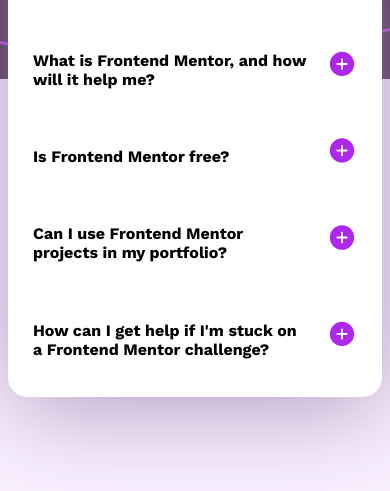
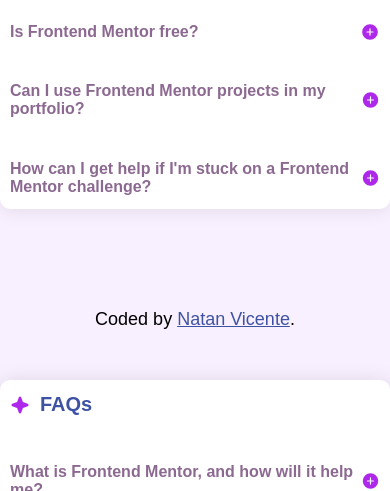
Before and after one commit to natancent/accordion, a plain HTML site: page index.html in a window 390 px wide. Shown: the part 188-679 px from the top of the page. Drawn offline with nearby package versions, Linux system fonts and the light colour scheme.

Commit message:
Refactor project structure: Separated HTML, CSS, and JavaScript into distinct files for improved organization and maintainability.

```diff
--- a/index.html
+++ b/index.html
@@ -1,163 +1,96 @@
 <!DOCTYPE html>
 <html lang="en">
-
 <head>
   <meta charset="UTF-8">
   <meta name="viewport" content="width=device-width, initial-scale=1.0">
-  <!-- displays site properly based on user's device -->
-
   <link rel="icon" type="image/png" sizes="32x32" href="./assets/images/favicon-32x32.png">
-
-  <link rel="preconnect" href="https://fonts.googleapis.com">
-  <link rel="preconnect" href="https://fonts.gstatic.com" crossorigin>
-  <link href="https://fonts.googleapis.com/css2?family=Work+Sans:wght@400;600;700&display=swap" rel="stylesheet">
-
-  <title>Frontend Mentor | FAQ accordion</title>
-
-
-  <style>
-    .attribution {
-      font-size: 18px;
-      text-align: center;
-      margin-top: 100px;
-    }
-
-    .attribution a {
-      color: hsl(228, 45%, 44%);
-    }
-
-    * {
-      font-family: 'Work Sans', sans-serif;
-    }
-
-    body {
-      background-color: hsl(275, 100%, 97%);
-      background-image: url(./assets/images/background-pattern-desktop.svg);
-      background-position: top center;
-      background-repeat: repeat-x;
-      background-size: 1200px;
-      display: flex;
-      flex-direction: column;
-      justify-content: space-around;
-      align-items: center;
-
-    }
-
-    .faqs {
-      display: flex;
-    }
-
-    .star {
-      margin-right: 10px;
-    }
-
-    .container {
-      background-color: white;
-      max-width: 500px;
-      max-height: auto;
-      margin-top: 80px;
-      padding: 25px;
-      object-fit: cover;
-      box-shadow: 2px 10px 100px hsl(277, 22%, 67%);
-      border-radius: 5vmin;
-    }
-
-    h2 {
-      font-size: 16px;
-      margin-top: 25px;
-      margin-right: 20px;
-      cursor: pointer;
-    }
-
-    h2:hover {
-      color: hsl(292, 63%, 50%);
-    }
-
-    p {
-      font-size: 16px;
-      display: none;
-      color: hsl(292, 16%, 49%);
-
-    }
-
-    .snipe {
-      display: flex;
-      justify-content: space-between;
-      margin-top: 20px;
-    }
-
-    .snipe>img {
-      cursor: pointer;
-    }
-  </style>
+  <link rel="stylesheet" href="styles.css">
+  <title>Frontend Mentor | FAQ Accordion</title>
 </head>
-
 <body>
   <div class="container">
-
-    <div class="faqs"><img class="star" src="./assets/images/icon-star.svg" alt="star">
+    <div class="faqs">
+      <img class="star" src="./assets/images/icon-star.svg" alt="star">
       <h1>FAQs</h1>
     </div>
 
-    <div class="snipe">
+    <div class="snipe" onclick="toggleAnswer('one', this)">
       <h2>What is Frontend Mentor, and how will it help me?</h2>
-      <img onclick="toggleAnswer('one', this)" src="./assets/images/icon-plus.svg" alt="A Plus Sign">
+      <img src="./assets/images/icon-plus.svg" alt="A Plus Sign">
     </div>
+    <p id="one">Frontend Mentor offers realistic coding challenges to help developers improve their frontend coding skills with projects in HTML, CSS, and JavaScript. It's suitable for all levels and ideal for portfolio building.</p>
 
+    <div class="snipe" onclick="toggleAnswer('two', this)">
+      <h2>Is Frontend Mentor free?</h2>
+      <img src="./assets/images/icon-plus.svg" alt="A Plus Sign">
+    </div>
+    <p id="two">Yes, Frontend Mentor offers both free and premium coding challenges, with the free option providing access to a range of projects suitable for all skill levels.</p>
 
-    <p id="one">Frontend Mentor offers realistic coding challenges to help developers improve their
-      frontend coding skills with projects in HTML, CSS, and JavaScript. It's suitable for
-      all levels and ideal for portfolio building.</p>
+    <div class="snipe" onclick="toggleAnswer('three', this)">
+      <h2>Can I use Frontend Mentor projects in my portfolio?</h2>
+      <img src="./assets/images/icon-plus.svg" alt="A Plus Sign">
+    </div>
+    <p id="three">Yes, you can use projects completed on Frontend Mentor in your portfolio. It's an excellent way to showcase your skills to potential employers!</p>
 
-
-    <!-- Pergunta 1 -->
-    <div class="snipe">
-      <h2>Is Frontend Mentor free?</h2>
-      <img onclick="toggleAnswer('two', this)" src="./assets/images/icon-plus.svg" alt="A Plus Sign">
+    <div class="snipe" onclick="toggleAnswer('four', this)">
+      <h2>How can I get help if I'm stuck on a Frontend Mentor challenge?</h2>
+      <img src="./assets/images/icon-plus.svg" alt="A Plus Sign">
     </div>
-    <p id="two" style="display: none;">Yes, Frontend Mentor offers both free and premium coding challenges, with the
-      free option providing access to a range of projects suitable for all skill levels.</p>
-
-    <!-- Pergunta 2 -->
-    <div class="snipe">
-      <h2>Can I use Frontend Mentor projects in my portfolio?</h2>
-      <img onclick="toggleAnswer('three', this)" src="./assets/images/icon-plus.svg" alt="A Plus Sign">
-    </div>
-    <p id="three" style="display: none;">Yes, you can use projects completed on Frontend Mentor in your portfolio. It's
-      an excellent way to showcase your skills to potential employers!</p>
-
-    <!-- Pergunta 3 -->
-    <div class="snipe">
-      <h2>How can I get help if I'm stuck on a Frontend Mentor challenge?</h2>
-      <img onclick="toggleAnswer('four', this)" src="./assets/images/icon-plus.svg" alt="A Plus Sign">
-    </div>
-    <p id="four" style="display: none;">The best place to get help is inside Frontend Mentor's Discord community.
-      There's a help channel where you can ask questions and seek support from other community members.</p>
-
+    <p id="four">The best place to get help is inside Frontend Mentor's Discord community. There's a help channel where you can ask questions and seek support from other community members.</p>
   </div>
 
   <div class="attribution">
-    Challenge by <a href="https://www.frontendmentor.io?ref=challenge" target="_blank">Frontend Mentor</a>.
-    Coded by <a href="#">Natan Vicente</a>.
+    Coded by <a href="https://github.com/natancent" target="_blank">Natan Vicente</a>.
   </div>
-  <script>
 
+  <script src="script.js"></script>
+</body>
+</html>
+<!DOCTYPE html>
+<html lang="en">
+<head>
+  <meta charset="UTF-8">
+  <meta name="viewport" content="width=device-width, initial-scale=1.0">
+  <link rel="icon" type="image/png" sizes="32x32" href="./assets/images/favicon-32x32.png">
+  <link rel="stylesheet" href="styles.css">
+  <title>Frontend Mentor | FAQ Accordion</title>
+</head>
+<body>
+  <div class="container">
+    <div class="faqs">
+      <img class="star" src="./assets/images/icon-star.svg" alt="star">
+      <h1>FAQs</h1>
+    </div>
 
-    function toggleAnswer(elementId, imageElement) {
-      let answer = document.getElementById(elementId);
-      let imageSrc = imageElement.src;
+    <div class="snipe" onclick="toggleAnswer('one', this)">
+      <h2>What is Frontend Mentor, and how will it help me?</h2>
+      <img src="./assets/images/icon-plus.svg" alt="A Plus Sign">
+    </div>
+    <p id="one">Frontend Mentor offers realistic coding challenges to help developers improve their frontend coding skills with projects in HTML, CSS, and JavaScript. It's suitable for all levels and ideal for portfolio building.</p>
 
-      if (answer.style.display === 'block') {
-        answer.style.display = 'none';
-        imageElement.src = imageSrc.replace('icon-minus.svg', 'icon-plus.svg');
-      } else {
-        answer.style.display = 'block';
-        imageElement.src = imageSrc.replace('icon-plus.svg', 'icon-minus.svg');
-      }
-    }
-  </script>
+    <div class="snipe" onclick="toggleAnswer('two', this)">
+      <h2>Is Frontend Mentor free?</h2>
+      <img src="./assets/images/icon-plus.svg" alt="A Plus Sign">
+    </div>
+    <p id="two">Yes, Frontend Mentor offers both free and premium coding challenges, with the free option providing access to a range of projects suitable for all skill levels.</p>
 
-  </script>
+    <div class="snipe" onclick="toggleAnswer('three', this)">
+      <h2>Can I use Frontend Mentor projects in my portfolio?</h2>
+      <img src="./assets/images/icon-plus.svg" alt="A Plus Sign">
+    </div>
+    <p id="three">Yes, you can use projects completed on Frontend Mentor in your portfolio. It's an excellent way to showcase your skills to potential employers!</p>
+
+    <div class="snipe" onclick="toggleAnswer('four', this)">
+      <h2>How can I get help if I'm stuck on a Frontend Mentor challenge?</h2>
+      <img src="./assets/images/icon-plus.svg" alt="A Plus Sign">
+    </div>
+    <p id="four">The best place to get help is inside Frontend Mentor's Discord community. There's a help channel where you can ask questions and seek support from other community members.</p>
+  </div>
+
+  <div class="attribution">
+    Coded by <a href="https://github.com/natancent" target="_blank">Natan Vicente</a>.
+  </div>
+
+  <script src="script.js"></script>
 </body>
-
 </html>
--- /dev/null
+++ b/script.js
@@ -0,0 +1,12 @@
+function toggleAnswer(elementId, imageElement) {
+    let answer = document.getElementById(elementId);
+    let imageSrc = imageElement.querySelector('img').src;
+
+    if (answer.style.display === 'block') {
+        answer.style.display = 'none';
+        imageElement.querySelector('img').src = imageSrc.replace('icon-minus.svg', 'icon-plus.svg');
+    } else {
+        answer.style.display = 'block';
+        imageElement.querySelector('img').src = imageSrc.replace('icon-plus.svg', 'icon-minus.svg');
+    }
+}
--- /dev/null
+++ b/styles.css
@@ -0,0 +1,83 @@
+body {
+    font-family: 'Work Sans', sans-serif;
+    background-color: hsl(275, 100%, 97%);
+    margin: 0;
+    padding: 0;
+    background-image: url('./assets/images/background-pattern-desktop.svg');
+    background-position: top center;
+    background-repeat: repeat-x;
+    background-size: 1200px;
+}
+
+.container {
+    max-width: 800px;
+    margin: 50px auto;
+    padding: 20px;
+    background-color: white;
+    border-radius: 10px;
+    box-shadow: 0px 0px 20px rgba(0, 0, 0, 0.1);
+    /* Adding shadow */
+}
+
+.faqs {
+    display: flex;
+    align-items: center;
+    margin-bottom: 20px;
+}
+
+.star {
+    margin-right: 10px;
+}
+
+h1 {
+    font-size: 24px;
+    color: hsl(228, 45%, 44%);
+}
+
+.snipe {
+    display: flex;
+    justify-content: space-between;
+    align-items: center;
+    margin-bottom: 15px;
+    cursor: pointer;
+}
+
+h2 {
+    font-size: 18px;
+    color: hsl(292, 16%, 49%);
+}
+
+p {
+    font-size: 16px;
+    color: hsl(292, 16%, 49%);
+    display: none;
+}
+
+img {
+    width: 20px;
+    height: 20px;
+}
+
+.attribution {
+    font-size: 18px;
+    text-align: center;
+    margin-top: 100px;
+}
+
+.attribution a {
+    color: hsl(228, 45%, 44%);
+}
+
+@media only screen and (max-width: 600px) {
+    .container {
+        padding: 0 10px;
+    }
+
+    h1 {
+        font-size: 20px;
+    }
+
+    h2 {
+        font-size: 16px;
+    }
+}
```
